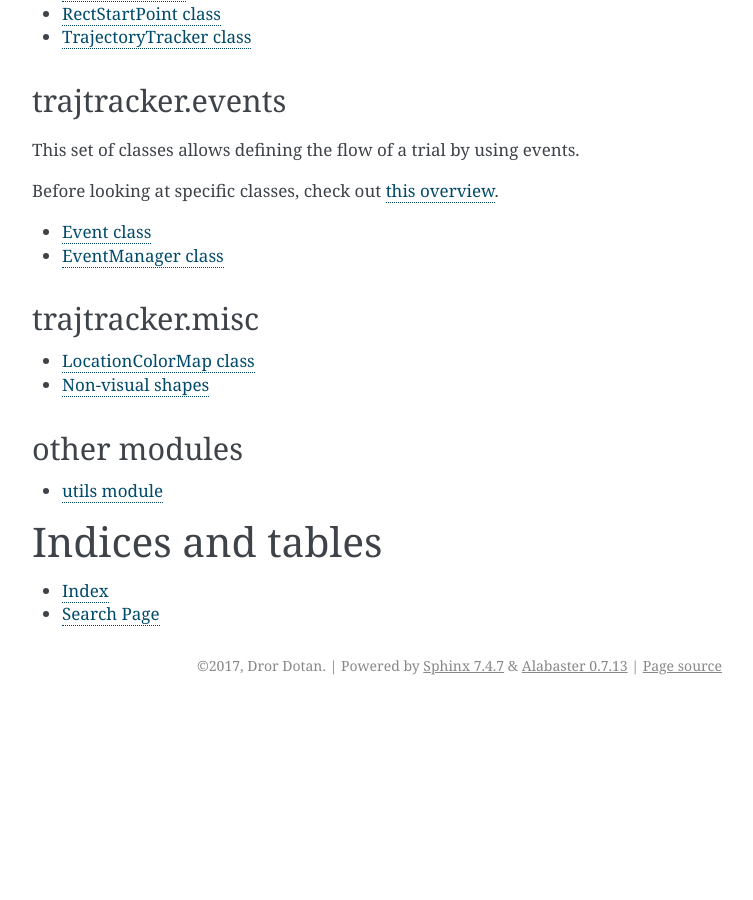
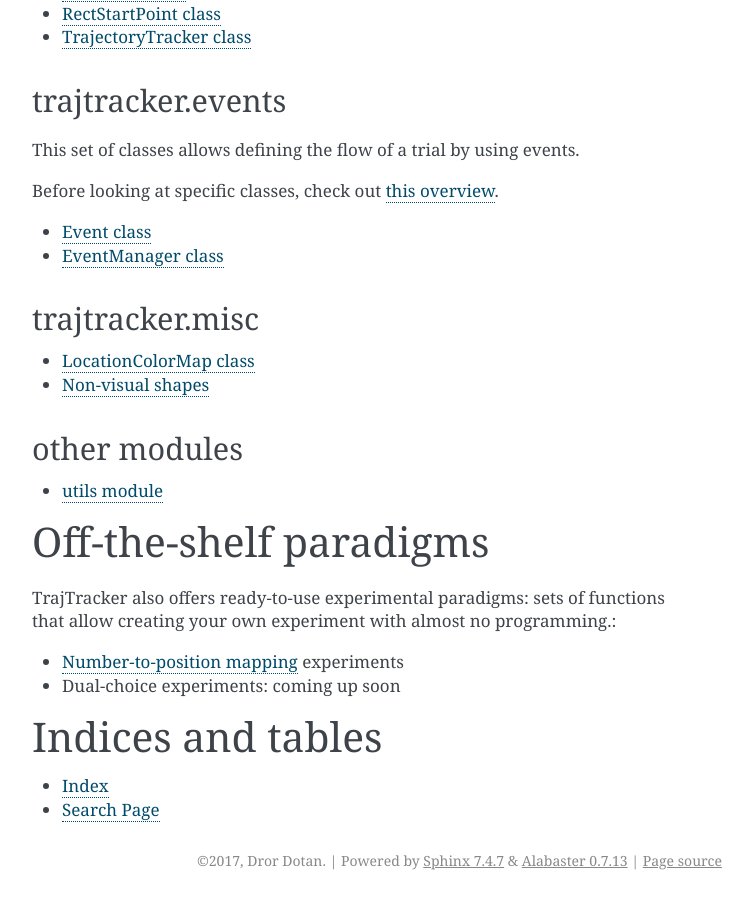
Before and after one commit to trajtracker/trajtracker, a Sphinx documentation site: the page built from docs/source/index.rst, in a window 1280 px wide and 900 px high, scrolled down 1113 px. Shown: the whole window, without its empty margins (388-1141 px from the left). Built offline with Sphinx 7.4.7, drawn with Linux system fonts in a browser that asks for light colours; before the commit the page ends 1818 px from its top, so only the background shows below that; some of the changed text lies outside the part shown.

Commit message:
doc num2pos

```diff
--- a/docs/source/index.rst
+++ b/docs/source/index.rst
@@ -102,6 +102,17 @@ other modules
 
 
 
+
+Off-the-shelf paradigms
+=======================
+
+TrajTracker also offers ready-to-use experimental paradigms: sets of functions that allow
+creating your own experiment with almost no programming.:
+
+* :doc:`Number-to-position mapping <paradigms/num2pos/num2pos>` experiments
+* Dual-choice experiments: coming up soon
+
+
 Indices and tables
 ==================
 
```
Also changed, not shown: docs/source/paradigms/num2pos/num2pos.rst (added, +37 -0 lines).
